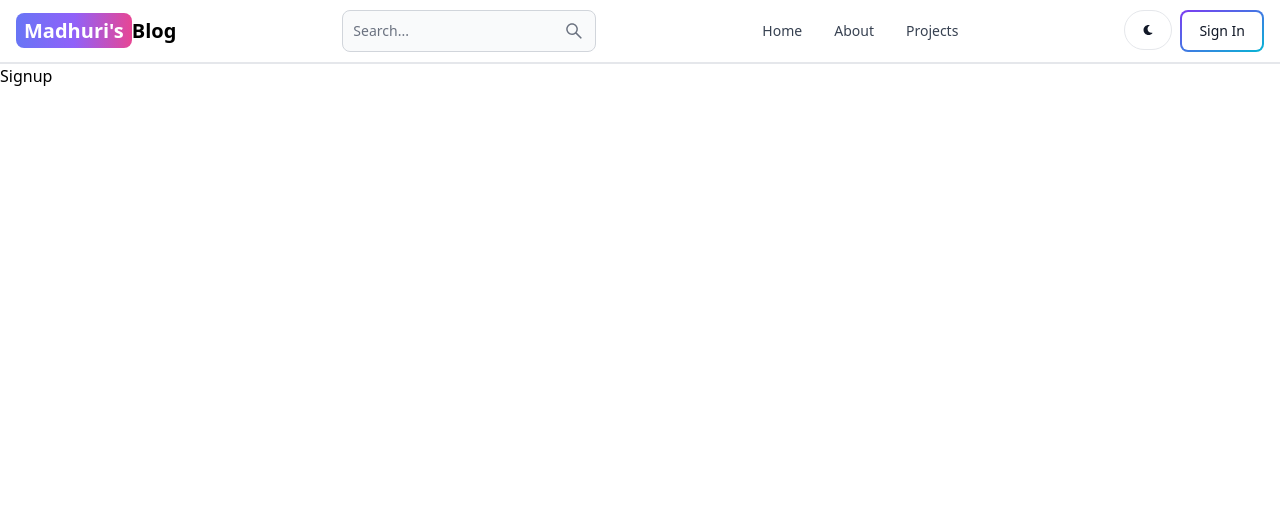
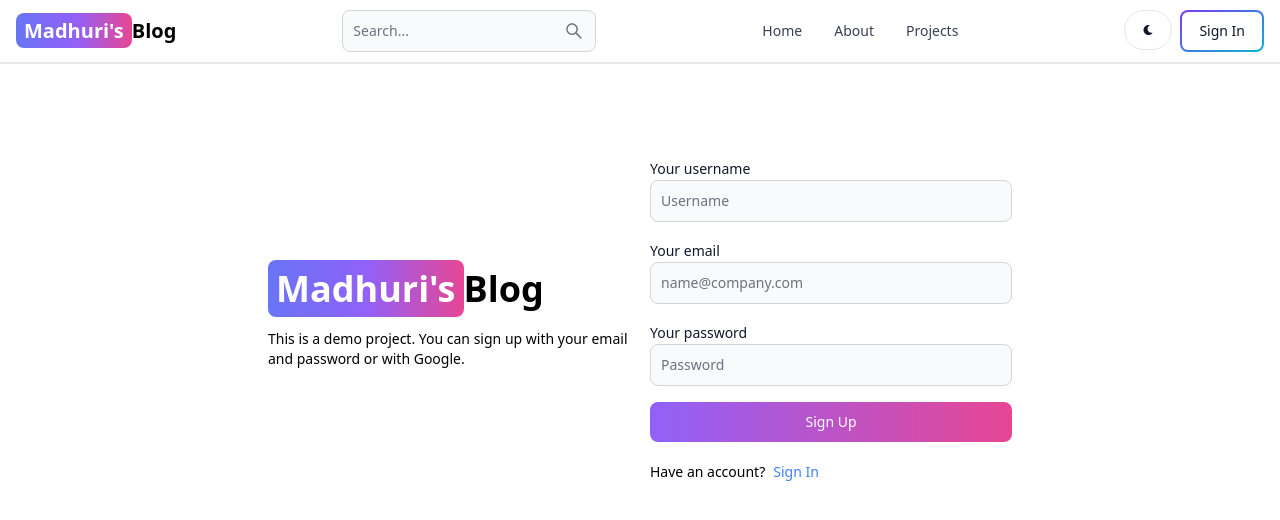
Before and after one commit to Madhuri-Katta-github/mern-blog, a React (Vite) app in the folder client/: page /sign-up in a window 1280 px wide. Shown: the top 520 px of the page. Built offline with nearby package versions, Linux system fonts and the light colour scheme.

Commit message:
create signup page ui

```diff
--- a/client/src/pages/Signup.jsx
+++ b/client/src/pages/Signup.jsx
@@ -1,6 +1,47 @@
+import { Button, Label,TextInput } from "flowbite-react";
+import { Link } from "react-router-dom";
+
 
 export default function Signup() {
   return (
-    <div>Signup</div>
-  )
+    <div className="min-h-screen mt-20 ">
+      <div className="flex p-3 max-w-3xl mx-auto flex-col md:flex-row md:items-center gap-5">
+        {/* left */}
+        <div className="flex-1">
+          <Link to="/" className="font-bold dark:text-white text-4xl">
+            <span className="px-2 py-1 bg-gradient-to-r from-indigo-500 via-purple-500 to-pink-500 rounded-lg text-white">
+              Madhuri's
+            </span>
+            Blog
+          </Link>
+          <p className="text-sm mt-5">
+            This is a demo project. You can sign up with your email and password
+            or with Google.
+          </p>
+        </div>
+        {/* right */}
+        <div className="flex-1">
+          <form className="flex flex-col gap-4">
+            <div>
+              <Label value="Your username" />
+              <TextInput type="text" placeholder="Username" id="username"/>
+            </div>
+            <div>
+              <Label value="Your email" />
+              <TextInput type="text" placeholder="name@company.com" id="email" />
+            </div>
+            <div>
+              <Label value="Your password" />
+              <TextInput type="text" placeholder="Password" id="password" />
+            </div>
+            <Button gradientDuoTone="purpleToPink" type="submit">Sign Up</Button>
+          </form>
+          <div className="flex gap-2 text-sm mt-5">
+            <span>Have an account?</span>
+            <Link to="/sign-in" className="text-blue-500">Sign In</Link>
+          </div>
+        </div>
+      </div>
+    </div>
+  );
 }
```
